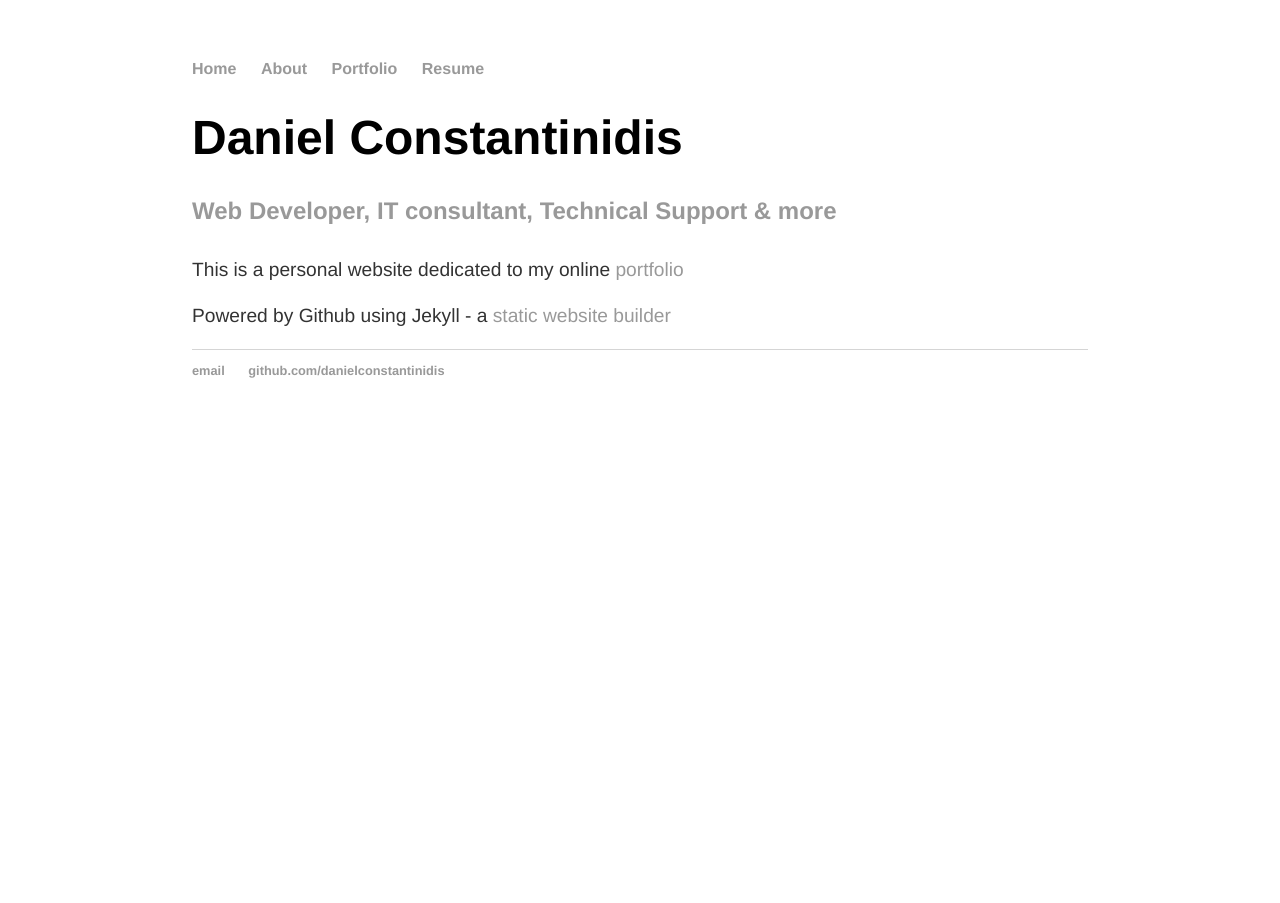
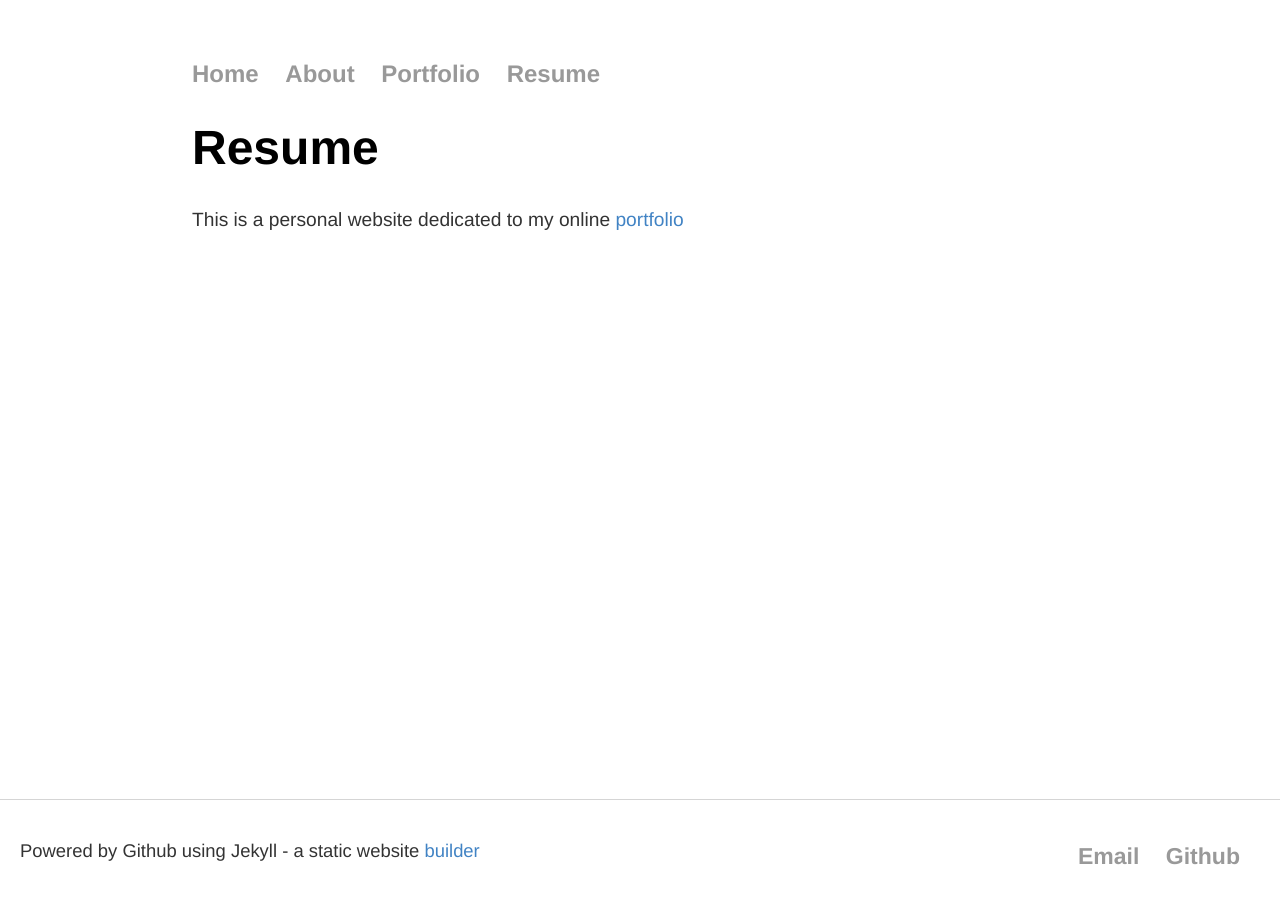
Before and after one commit to danielconstantinidis/danielconstantinidis.github.io, a Jekyll site: the page built from resume.html, in a window 1280 px wide. Built offline with Jekyll 4.4.1, drawn with Linux system fonts in a browser that asks for light colours.

Commit message:
updated styling

```diff
--- a/_layouts/default.html
+++ b/_layouts/default.html
@@ -21,10 +21,13 @@
 	</div>
 	<!-- /.container -->
 	<footer>
-		<ul>
-	        	<li><a href="mailto:daniel.constantinidis@gmail.com">email</a></li>
-	        	<li><a href="https://github.com/danielconstantinidis">github.com/danielconstantinidis</a></li>
-		</ul>
+		<div class="container">
+		        <ul>
+                        	<li><a href="mailto:daniel.constantinidis@gmail.com">Email</a></li>
+                        	<li><a href="https://github.com/danielconstantinidis">Github</a></li>
+                	</ul>
+			<p>Powered by Github using Jekyll - a static website <a href="https://help.github.com/articles/using-jekyll-with-pages/">builder</a></p>
+		</div>
 	</footer>
 </body>
 </html>
--- a/css/main.css
+++ b/css/main.css
@@ -1,12 +1,14 @@
 body {
     margin: 60px auto;
     width: 70%;
+    padding-bottom: 100px;
 }
 nav ul, footer ul {
     font-family:'Helvetica', 'Arial', 'Sans-Serif';
     padding: 0px;
     list-style: none;
     font-weight: bold;
+    font-size: 1.5em;
 }
 nav ul li, footer ul li {
     display: inline;
@@ -26,19 +28,40 @@ h1 {
 h4{
     font-size: 1.5em;
     font-family:'Helvetica', 'Arial', 'Sans-Serif';
-    color: #999;
 }
 p {
     font-size: 1.2em;
     font-family:'Helvetica', 'Arial', 'Sans-Serif';
+    color: #333;
     line-height: 1.4em;
-    color: #333;
+}
+div .container p a {
+    color: #4183C4;
 }
 footer {
     border-top: 1px solid #d5d5d5;
     font-size: .8em;
+    bottom: 0;
+    left: 0;
+    position: absolute;
+    height: 100px;
+    width: 100%;
+
+}
+footer .container {
+    font-size: 1.2em;
+    font-family:'Helvetica', 'Arial', 'Sans-Serif';
+    color: #333;
+    padding: 20px;
+}
+footer .container ul {
+    float: right;
+    display: block;
 }
 
+footer .container p a{
+    color: #4183C4;
+}
 ul.posts {
     margin: 20px auto 40px;
     font-size: 1.5em;
--- a/resume.html
+++ b/resume.html
@@ -6,9 +6,9 @@ title: Daniel Constantinidis Portfolio
 <html>
 <link rel="stylesheet" type="text/css" href="/css/main.css">
 <body>
-<h1>Daniel Constantinidis</h1>
-<h4>Web Developer, IT consultant, Technical Support & more</h4>
-<p>This is a personal website dedicated to my online <a href="/portfolio.html">portfolio</a></p>
-<p>Powered by Github using Jekyll - a <a href="https://help.github.com/articles/using-jekyll-with-pages/">static website builder</a></p>
+<div class="container">
+	<h1>Resume</h1>
+	<p>This is a personal website dedicated to my online <a href="/portfolio.html">portfolio</a></p>
+</div>
 </body>
 </html>
```
Also changed, not shown: about.html (+4 -4 lines), index.html (+5 -4 lines), portfolio.html (+4 -4 lines), 5 other files.
